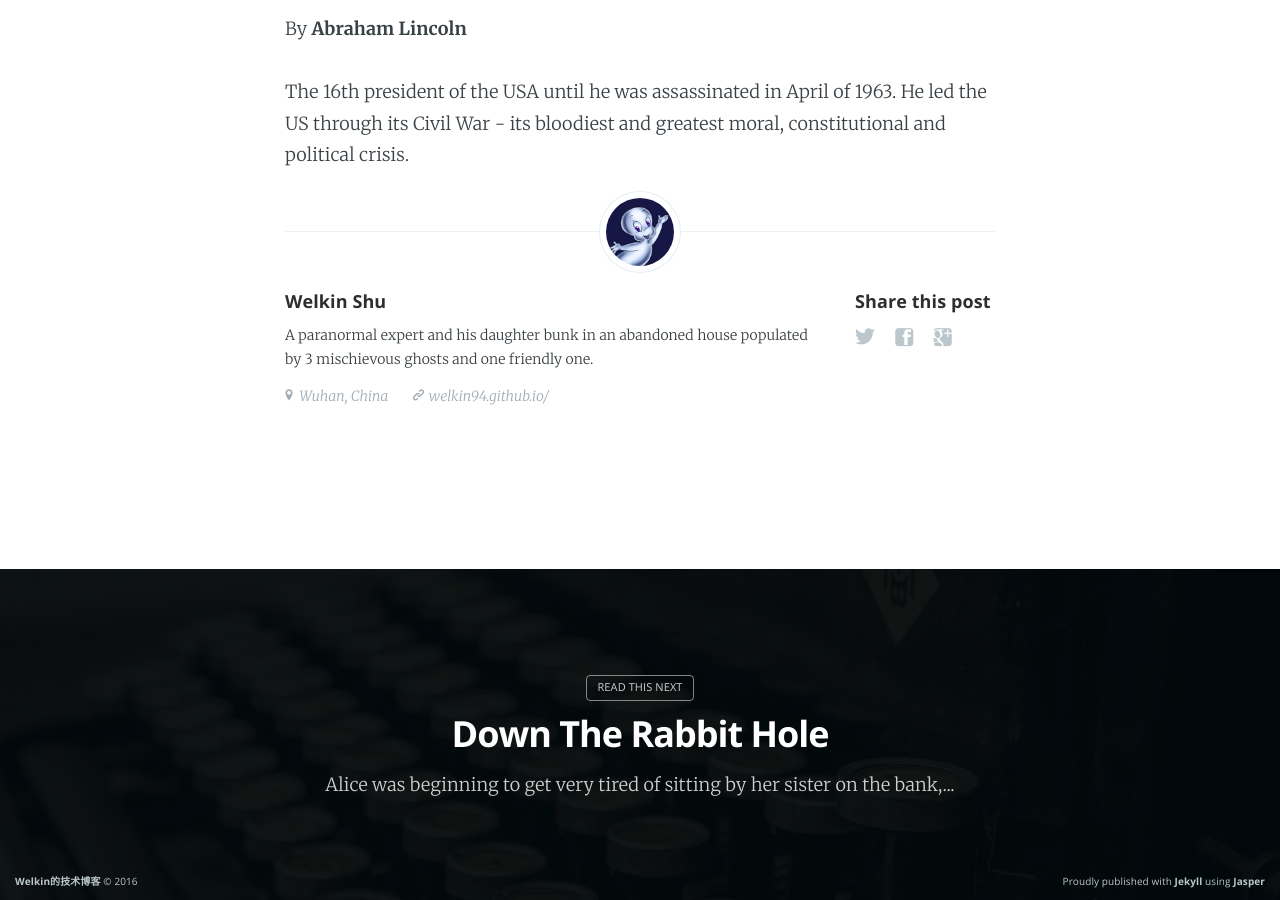
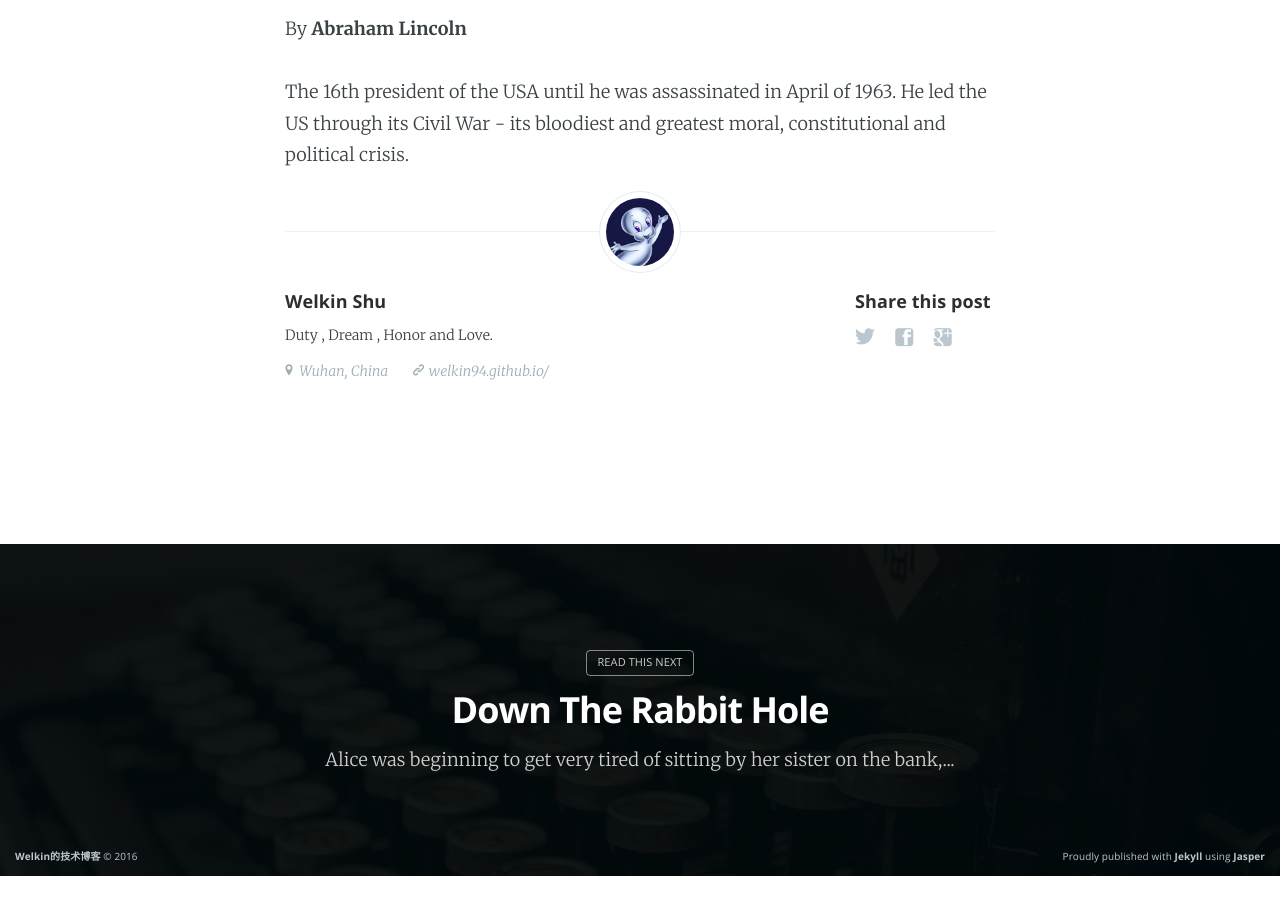
Before and after one commit to welkin94/welkin94.github.io, a Jekyll site: the page built from _posts/1863-11-19-gettysburg-address.md, in a window 1280 px wide and 900 px high, scrolled down 932 px. Built offline with Jekyll 4.4.1, drawn with Linux system fonts in a browser that asks for light colours; nearby versions of some CDN libraries; after the commit the page ends 1808 px from its top, so only the background shows below that.

Commit message:
Update _config.yml

```diff
--- a/_config.yml
+++ b/_config.yml
@@ -13,8 +13,8 @@ description: "图像处理、机器视觉、机器学习和深度学习相关"
 # Author's info
 author: 'Welkin Shu'
 # edit 'categories' in the front matter of every post to match this username
-nickname: welkin
-bio: 'A paranormal expert and his daughter bunk in an abandoned house populated by 3 mischievous ghosts and one friendly one.'
+nickname: Welkin
+bio: 'Duty , Dream , Honor and Love.'
 location: 'Wuhan, China'
 url: 'http://welkin94.github.io/'
 image: 'assets/images/casper.png'
```
